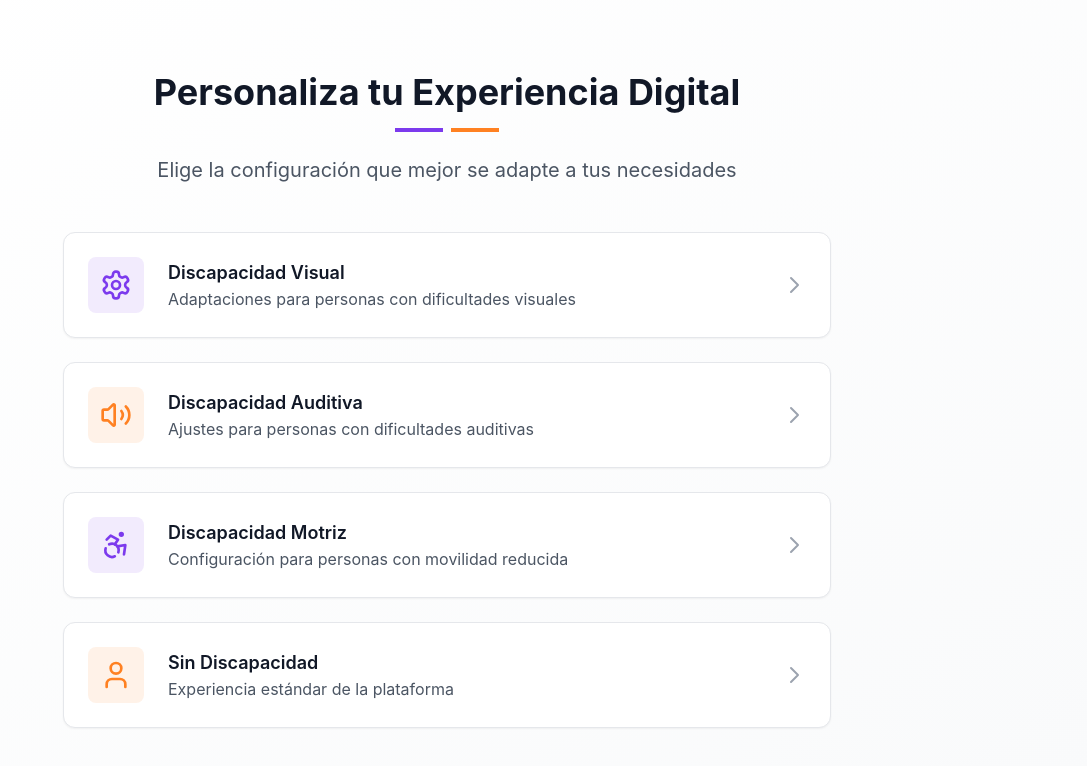
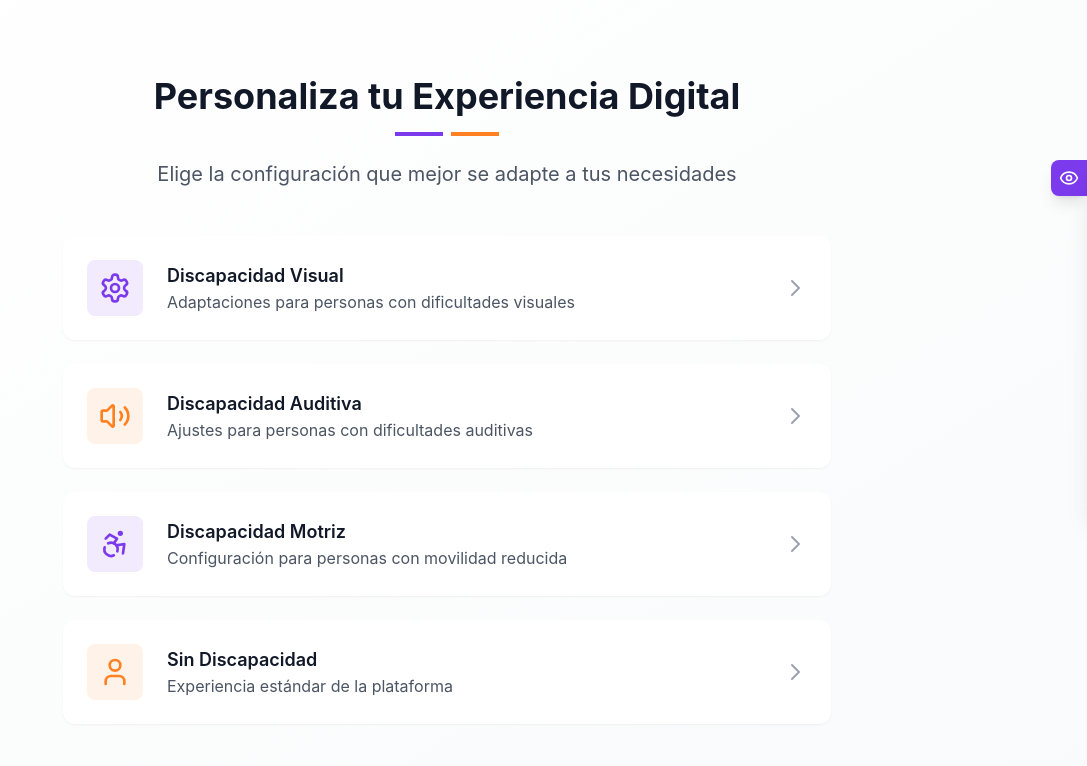
Before and after one commit to AnthonyGit1/QhatuLab-Frontend, a React (Vite) app: page / in a window 1280 px wide. Shown: the top 766 px of the page, without its empty margins (193-1280 px from the left). Built offline with nearby package versions, Linux system fonts and the light colour scheme; no server answers.

Commit message:
Agregando el AccessibilityMenu en el DisabilitySelector

```diff
--- a/src/components/DisabilitySelector.jsx
+++ b/src/components/DisabilitySelector.jsx
@@ -1,5 +1,6 @@
 import React, { useState } from 'react';
 import { Settings, Volume2, Accessibility, User } from 'lucide-react';
+import AccessibilityMenu from './AccessibilityMenu';
 
 const DisabilitySelector = ({ onComplete }) => {
   const [loading, setSelected] = useState(false);
@@ -9,25 +10,29 @@ const DisabilitySelector = ({ onComplete }) => {
       id: 'visual',
       name: 'Discapacidad Visual',
       icon: Settings,
-      description: 'Adaptaciones para personas con dificultades visuales'
+      description: 'Adaptaciones para personas con dificultades visuales',
+      color: "primary"
     },
     {
       id: 'auditiva',
       name: 'Discapacidad Auditiva',
       icon: Volume2,
-      description: 'Ajustes para personas con dificultades auditivas'
+      description: 'Ajustes para personas con dificultades auditivas',
+      color: "secondary"
     },
     {
       id: 'motriz',
       name: 'Discapacidad Motriz',
       icon: Accessibility,
-      description: 'Configuración para personas con movilidad reducida'
+      description: 'Configuración para personas con movilidad reducida',
+      color: "primary"
     },
     {
       id: 'ninguna',
       name: 'Sin Discapacidad',
       icon: User,
-      description: 'Experiencia estándar de la plataforma'
+      description: 'Experiencia estándar de la plataforma',
+      color: "secondary"
     }
   ];
 
@@ -38,7 +43,10 @@ const DisabilitySelector = ({ onComplete }) => {
   };
 
   return (
-    <div className="fixed inset-0 bg-gradient-to-br from-white to-gray-50 z-50 overflow-y-auto">
+    <div className="fixed inset-0 bg-gradient-to-br from-white to-gray-50 z-40 overflow-y-auto">
+      {/* AccessibilityMenu */}
+      <AccessibilityMenu />
+
       {!loading ? (
         <div className="min-h-screen flex flex-col items-center justify-center py-8 px-4 sm:px-8">
           <div className="w-full max-w-3xl my-auto">
@@ -54,28 +62,20 @@ const DisabilitySelector = ({ onComplete }) => {
             </p>
 
             <div className="grid gap-4 sm:gap-6 w-full">
-              {disabilities.map(({ id, name, icon: Icon, description }, index) => (
+              {disabilities.map(({ id, name, icon: Icon, description, color }, index) => (
                 <button
                   key={id}
                   onClick={() => handleSelection({ id, name })}
-                  className={`flex items-center p-4 sm:p-6 bg-white rounded-xl shadow-sm border hover:shadow-md transition-all group ${
-                    index % 2 === 0
-                    ? 'hover:border-primary'
-                    : 'hover:border-secondary'
-                  }`}
+                  className={`flex items-center p-4 sm:p-6 bg-white rounded-xl shadow-sm hover:shadow-md transition-all group w-full text-left`}
                 >
                   <div className={`p-2 sm:p-3 rounded-lg ${
-                    index % 2 === 0
-                    ? 'bg-primary/10 group-hover:bg-primary/20'
-                    : 'bg-secondary/10 group-hover:bg-secondary/20'
+                    color === "primary" ? 'bg-primary/10' : 'bg-secondary/10'
                   }`}>
                     <Icon className={`w-6 h-6 sm:w-8 sm:h-8 ${
-                      index % 2 === 0
-                      ? 'text-primary'
-                      : 'text-secondary'
+                      color === "primary" ? 'text-primary' : 'text-secondary'
                     }`} />
                   </div>
-                  <div className="ml-4 sm:ml-6 flex-grow text-left">
+                  <div className="ml-4 sm:ml-6 flex-grow">
                     <h3 className="text-base sm:text-lg font-semibold text-gray-900">
                       {name}
                     </h3>
@@ -84,11 +84,9 @@ const DisabilitySelector = ({ onComplete }) => {
                     </p>
                   </div>
                   <svg
-                    className={`w-5 h-5 sm:w-6 sm:h-6 transition-colors ${
-                      index % 2 === 0
-                      ? 'text-gray-400 group-hover:text-primary'
-                      : 'text-gray-400 group-hover:text-secondary'
-                    }`}
+                    className={`w-5 h-5 sm:w-6 sm:h-6 text-gray-400 group-hover:${
+                      color === "primary" ? 'text-primary' : 'text-secondary'
+                    } transition-colors`}
                     fill="none"
                     viewBox="0 0 24 24"
                     stroke="currentColor"
```
